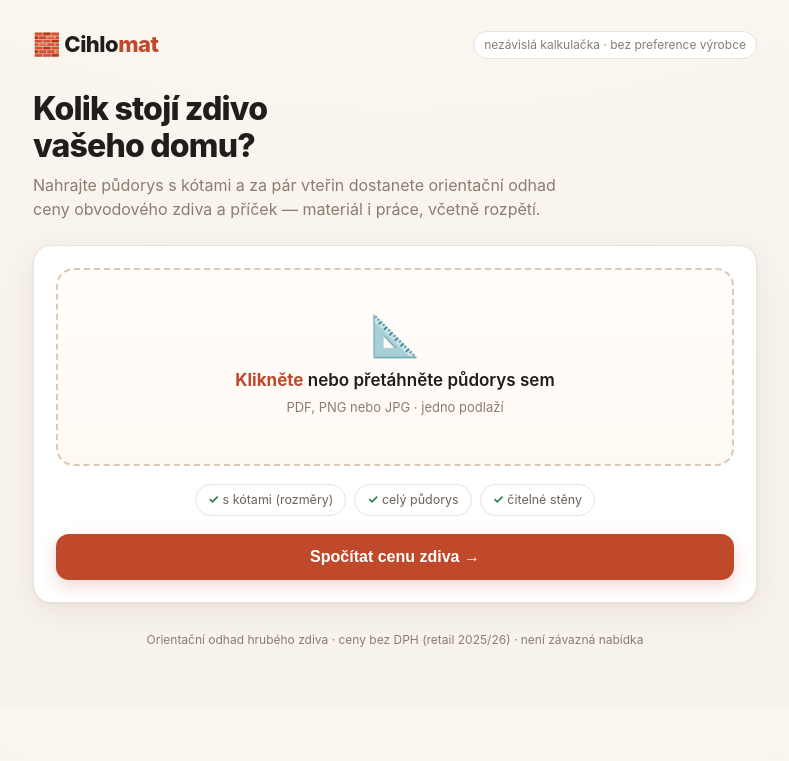
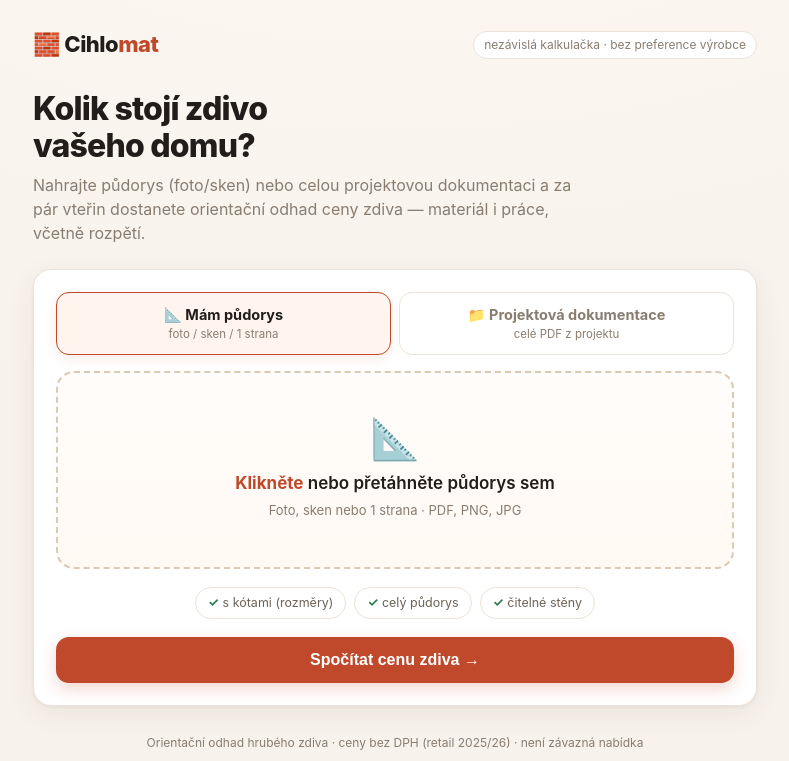
Before and after one commit to dufalarobert-hub/TEST-Pudorys, a Flask app: page / in a window 1280 px wide. Shown: the top 761 px of the page, without its empty margins (245-1034 px from the left). Before the commit the page ends 647 px from the top, so only its background shows below. Run offline with Flask 3, Linux system fonts and the light colour scheme.

Commit message:
Projektová dokumentace: 2 upload cesty + medzikrok hľadania pôdorysu
- UI: taby 'Mám půdorys' / 'Projektová dokumentace' (oba → ten istý výpočet)
- backend: multi-page PDF → Gemini nájde stranu s pôdorysom 1.NP (lacný náhľad)
  → z nej extrahuje identickým pipeline; foto-flow nezmenený
- result ukazuje 'z projektu jsme použili stranu X'
- (lead-capture email/telefón = ďalšia fáza)

Co-Authored-By: Claude Opus 4.8 (1M context) <noreply@anthropic.com>

```diff
--- a/app.py
+++ b/app.py
@@ -81,7 +81,8 @@ def api_analyze():
     merged = None
     if escalate:
         try:
-            images = extract._pages_to_images(str(save_path))
+            only = extraction.get("_page_idx") if extraction.get("_from_project") else None
+            images = extract._pages_to_images(str(save_path), only_page=only)
             vision = claude_vision.read_independently(
                 images, params, model=reconcile.ESCALATE_MODEL)
         except Exception:  # noqa: BLE001
--- a/extract.py
+++ b/extract.py
@@ -20,7 +20,7 @@ from google.genai import types
 
 import config
 
-MAX_PAGES = 6           # koľko strán PDF pošleme (projektyrd má 2)
+MAX_SCAN_PAGES = 25     # koľko strán projektovej dokumentácie prejdeme pri hľadaní pôdorysu
 RENDER_ZOOM = 3.0       # DPI faktor pre render strán
 MAX_SIDE_PX = 2200      # downscale aby sme nezahltili request
 
@@ -91,13 +91,15 @@ Vrať POUZE validní JSON (žádný text okolo), přesně v tomto schématu:
 Pokud něco nelze přečíst, dej null a sniž confidence. Nevymýšlej si přesné kóty které nevidíš."""
 
 
-def _pages_to_images(path: str):
-    """PDF -> zoznam PIL Image; obrázok -> [PIL Image]."""
+def _pages_to_images(path: str, max_side: int = MAX_SIDE_PX, only_page=None):
+    """PDF -> zoznam PNG bytes; obrázok -> [bytes].
+    only_page = vyrenderuj LEN tú jednu stranu (na pôdorys vybraný z projektu)."""
     p = str(path).lower()
     imgs = []
     if p.endswith(".pdf"):
         doc = fitz.open(path)
-        for i in range(min(doc.page_count, MAX_PAGES)):
+        idxs = [only_page] if only_page is not None else range(min(doc.page_count, MAX_SCAN_PAGES))
+        for i in idxs:
             pix = doc[i].get_pixmap(matrix=fitz.Matrix(RENDER_ZOOM, RENDER_ZOOM))
             imgs.append(Image.open(io.BytesIO(pix.tobytes("png"))))
         doc.close()
@@ -106,13 +108,51 @@ def _pages_to_images(path: str):
 
     out = []
     for im in imgs:
-        if max(im.size) > MAX_SIDE_PX:
-            scale = MAX_SIDE_PX / max(im.size)
+        if max(im.size) > max_side:
+            scale = max_side / max(im.size)
             im = im.resize((int(im.width * scale), int(im.height * scale)))
         buf = io.BytesIO()
         im.convert("RGB").save(buf, format="PNG")
         out.append(buf.getvalue())
     return out
+
+
+PLAN_PICK_PROMPT = """Dostáváš očíslované stránky (0, 1, 2, …) stavební dokumentace rodinného domu.
+Najdi stránku, která je PŮDORYS PŘÍZEMÍ (1.NP) — okótovaný plán půdorysu s místnostmi a kótami.
+NENÍ to: řez, pohled (fasáda), situace, výkres krovu/základů/stropů, ani textová zpráva/tabulka.
+Když je víc půdorysů různých podlaží, vyber PŘÍZEMÍ (1.NP).
+Vrať POUZE JSON: {"plan_page": <index stránky s půdorysem>, "found": true/false}.
+Když mezi stránkami žádný půdorys není, dej found=false a plan_page=0."""
+
+
+def _pick_plan_page(path: str):
+    """Viacstránkové PDF -> index strany s pôdorysom 1.NP (lacný náhľadový sken).
+    Vráti (idx, pocet_stran). Pre obrázok / 1-stranové PDF vráti (0, 1)."""
+    p = str(path).lower()
+    if not p.endswith(".pdf"):
+        return 0, 1
+    doc = fitz.open(path)
+    n = doc.page_count
+    doc.close()
+    if n <= 1:
+        return 0, n
+    thumbs = _pages_to_images(path, max_side=760)   # malé náhľady = lacné a rýchle
+    parts = []
+    for i, t in enumerate(thumbs):
+        parts.append(f"Stránka {i}:")
+        parts.append(types.Part.from_bytes(data=t, mime_type="image/png"))
+    parts.append(PLAN_PICK_PROMPT)
+    try:
+        client = genai.Client(api_key=config.get_gemini_key())
+        cfg = types.GenerateContentConfig(thinking_config=types.ThinkingConfig(thinking_budget=256))
+        resp = client.models.generate_content(model=config.GEMINI_VISION_MODEL, contents=parts, config=cfg)
+        d = _parse_json(resp.text)
+        idx = int(_num(d.get("plan_page"), 0) or 0)
+        if not d.get("found") or idx < 0 or idx >= len(thumbs):
+            idx = 0
+        return idx, n
+    except Exception:
+        return 0, n   # fallback: prvá strana
 
 
 def _parse_json(text: str) -> dict:
@@ -127,8 +167,11 @@ def _parse_json(text: str) -> dict:
 
 
 def extract_from_plan(path: str) -> dict:
-    """Hlavná funkcia: cesta k súboru -> extrahované parametre (dict)."""
-    images = _pages_to_images(path)
+    """Hlavná funkcia: cesta k súboru -> extrahované parametre (dict).
+    Pri viacstránkovom projekte najprv vyberie stránku s pôdorysom, potom z nej extrahuje."""
+    page_idx, n_pages = _pick_plan_page(path)          # medzikrok pre projektovú dokumentáciu
+    only = page_idx if (str(path).lower().endswith(".pdf") and n_pages > 1) else None
+    images = _pages_to_images(path, only_page=only)
     parts = [types.Part.from_bytes(data=img, mime_type="image/png") for img in images]
     parts.append(EXTRACTION_PROMPT)
 
@@ -142,6 +185,9 @@ def extract_from_plan(path: str) -> dict:
             data = _parse_json(resp.text)
             data["_model"] = model
             data["_pages"] = len(images)
+            data["_page_idx"] = page_idx
+            data["_pages_total"] = n_pages
+            data["_from_project"] = n_pages > 1
             um = getattr(resp, "usage_metadata", None)
             data["_usage"] = {
                 "in": getattr(um, "prompt_token_count", 0) or 0,
@@ -196,6 +242,9 @@ def _normalize(d: dict) -> dict:
         "_model": d.get("_model", ""),
         "_pages": d.get("_pages", 1),
         "_usage": d.get("_usage", {"in": 0, "out": 0}),
+        "_page_idx": int(d.get("_page_idx", 0) or 0),
+        "_pages_total": int(d.get("_pages_total", 1) or 1),
+        "_from_project": bool(d.get("_from_project")),
     }
 
 
--- a/templates/app.html
+++ b/templates/app.html
@@ -97,7 +97,14 @@
   .spin{display:inline-block;width:16px;height:16px;border:3px solid #fff6;border-top-color:#fff;border-radius:50%;animation:s .8s linear infinite;vertical-align:-3px;margin-right:8px}
   @keyframes s{to{transform:rotate(360deg)}}
   .foot{text-align:center;color:var(--mut);font-size:12px;margin-top:28px}
+  .modes{display:flex;gap:8px;margin-bottom:16px}
+  .modes button{flex:1;background:#fff;border:1.5px solid var(--line);border-radius:13px;padding:13px 10px;cursor:pointer;font-family:inherit;font-size:14.5px;font-weight:700;color:var(--mut);transition:.15s;text-align:center}
+  .modes button:hover{border-color:#dcc9b4}
+  .modes button.on{border-color:var(--brick);background:#fff5ee;color:var(--ink);box-shadow:0 4px 12px rgba(192,73,43,.1)}
+  .modes button small{display:block;font-weight:400;font-size:11.5px;color:var(--mut);margin-top:3px}
   @media(max-width:560px){
+    .modes button{font-size:13px;padding:11px 8px}
+    .modes button small{font-size:11px}
     .wrap{padding:20px 13px 48px}
     h1{font-size:25px}
     .lede{font-size:14.5px}
@@ -126,6 +133,7 @@ const TIERS=[
 
 function App(){
   const [file,setFile]=useState(null);
+  const [mode,setMode]=useState('plan');   // 'plan' = foto pôdorysu · 'project' = projektová dokumentácia
   const [drag,setDrag]=useState(false);
   const [loading,setLoading]=useState(false);
   const [error,setError]=useState(null);
@@ -158,6 +166,7 @@ function App(){
   const applyClaude=()=>recalc(data.claude.suggestions||{});
   const upd=(k,v)=>setForm(f=>({...f,[k]:v}));
   const reset=()=>{setFile(null);setData(null);setError(null);};
+  const setM=(m)=>{setMode(m);setFile(null);setError(null);};
   const showResult=data&&data.ok;
 
   return <div className="wrap">
@@ -169,29 +178,41 @@ function App(){
     {!showResult ? <>
       {!data && <>
         <h1>Kolik stojí zdivo<br/>vašeho domu?</h1>
-        <p className="lede">Nahrajte půdorys s kótami a za pár vteřin dostanete orientační odhad
-          ceny obvodového zdiva a příček — materiál i práce, včetně rozpětí.</p>
+        <p className="lede">Nahrajte půdorys (foto/sken) nebo celou projektovou dokumentaci a za pár vteřin
+          dostanete orientační odhad ceny zdiva — materiál i práce, včetně rozpětí.</p>
       </>}
       <div className="card">
+        <div className="modes">
+          <button type="button" className={mode==='plan'?'on':''} onClick={()=>setM('plan')}>📐 Mám půdorys
+            <small>foto / sken / 1 strana</small></button>
+          <button type="button" className={mode==='project'?'on':''} onClick={()=>setM('project')}>📁 Projektová dokumentace
+            <small>celé PDF z projektu</small></button>
+        </div>
         <form onSubmit={analyze}>
           <label className={"drop"+(drag?" drag":"")+(file?" has":"")}
             onDragOver={e=>{e.preventDefault();setDrag(true);}}
             onDragLeave={()=>setDrag(false)}
             onDrop={e=>{e.preventDefault();setDrag(false);setFile(e.dataTransfer.files[0]);}}>
-            <input ref={fileRef} type="file" accept=".pdf,.png,.jpg,.jpeg,.webp" style={{display:'none'}}
+            <input ref={fileRef} type="file" accept={mode==='project'?'.pdf':'.pdf,.png,.jpg,.jpeg,.webp'} style={{display:'none'}}
               onChange={e=>setFile(e.target.files[0])}/>
-            <div className="ic">{file?'📑':'📐'}</div>
-            <div className="t1">{file?'Soubor připraven':<><b>Klikněte</b> nebo přetáhněte půdorys sem</>}</div>
-            <div className="t2">PDF, PNG nebo JPG · jedno podlaží</div>
+            <div className="ic">{file?'📑':(mode==='project'?'📁':'📐')}</div>
+            <div className="t1">{file?'Soubor připraven':(mode==='project'
+              ? <><b>Klikněte</b> nebo přetáhněte projektovou dokumentaci</>
+              : <><b>Klikněte</b> nebo přetáhněte půdorys sem</>)}</div>
+            <div className="t2">{mode==='project'?'PDF z projektu — najdeme v něm půdorys 1.NP':'Foto, sken nebo 1 strana · PDF, PNG, JPG'}</div>
             {file && <div className="fname">✓ {file.name}</div>}
           </label>
-          <div className="hints">
-            <div className="hint"><b>✓</b> s kótami (rozměry)</div>
-            <div className="hint"><b>✓</b> celý půdorys</div>
-            <div className="hint"><b>✓</b> čitelné stěny</div>
-          </div>
+          {mode==='project'
+            ? <p className="muted" style={{textAlign:'center',marginTop:14,marginBottom:0,fontSize:13}}>
+                V dokumentaci najdeme půdorys přízemí a spočítáme z něj. Z celého projektu umíme přesnější odhad.</p>
+            : <div className="hints">
+                <div className="hint"><b>✓</b> s kótami (rozměry)</div>
+                <div className="hint"><b>✓</b> celý půdorys</div>
+                <div className="hint"><b>✓</b> čitelné stěny</div>
+              </div>}
           <button className="btn full" disabled={loading}>
-            {loading?<span><span className="spin"></span>Analyzuji půdorys…</span>:'Spočítat cenu zdiva →'}
+            {loading?<span><span className="spin"></span>{mode==='project'?'Hledám půdorys v dokumentaci…':'Analyzuji půdorys…'}</span>
+              :(mode==='project'?'Najít půdorys a spočítat →':'Spočítat cenu zdiva →')}
           </button>
         </form>
         {error && !(data&&data.refuse) && <div className="err">⚠️ {error}</div>}
@@ -219,6 +240,9 @@ function Result({data,form,upd,recalc,loading,applyClaude}){
   const r=data.pricing, ex=data.extraction, cl=data.claude, cc=r.crosscheck;
   const confColor=ex.confidence_0_100>=70?'#2e7d52':ex.confidence_0_100>=45?'#b8860b':'#c0492b';
   return <div>
+    {ex._from_project &&
+      <div className="warn" style={{marginTop:16,background:'#f2f7f3',borderColor:'#cfe6d6',color:'#2e5d44'}}>
+        📁 Z vaší projektové dokumentace ({ex._pages_total} stran) jsme našli a použili <b>stranu {ex._page_idx+1}</b> (půdorys).</div>}
     {data.gate==='WARN' && data.gate_msg &&
       <div className="warn" style={{marginTop:16}}>ℹ️ {data.gate_msg}</div>}
     {r.warnings && r.warnings.length>0 &&
```
